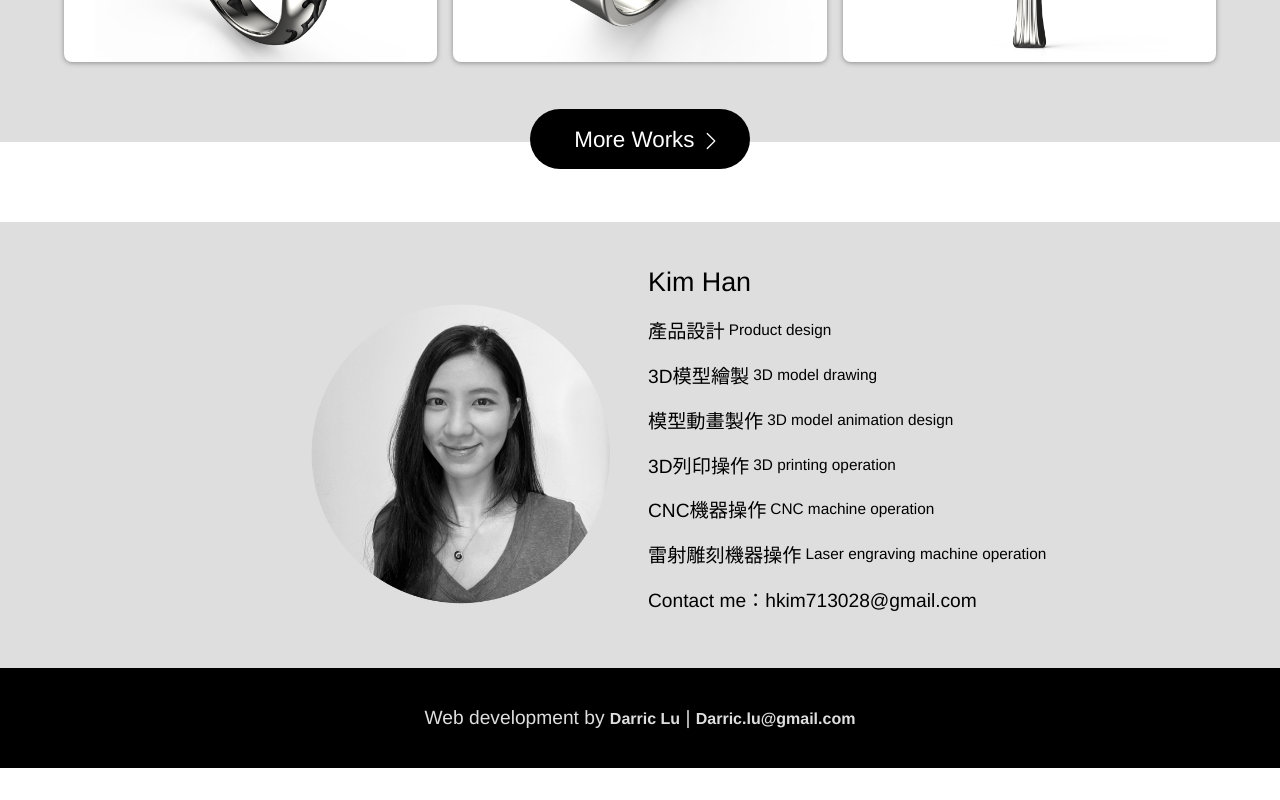
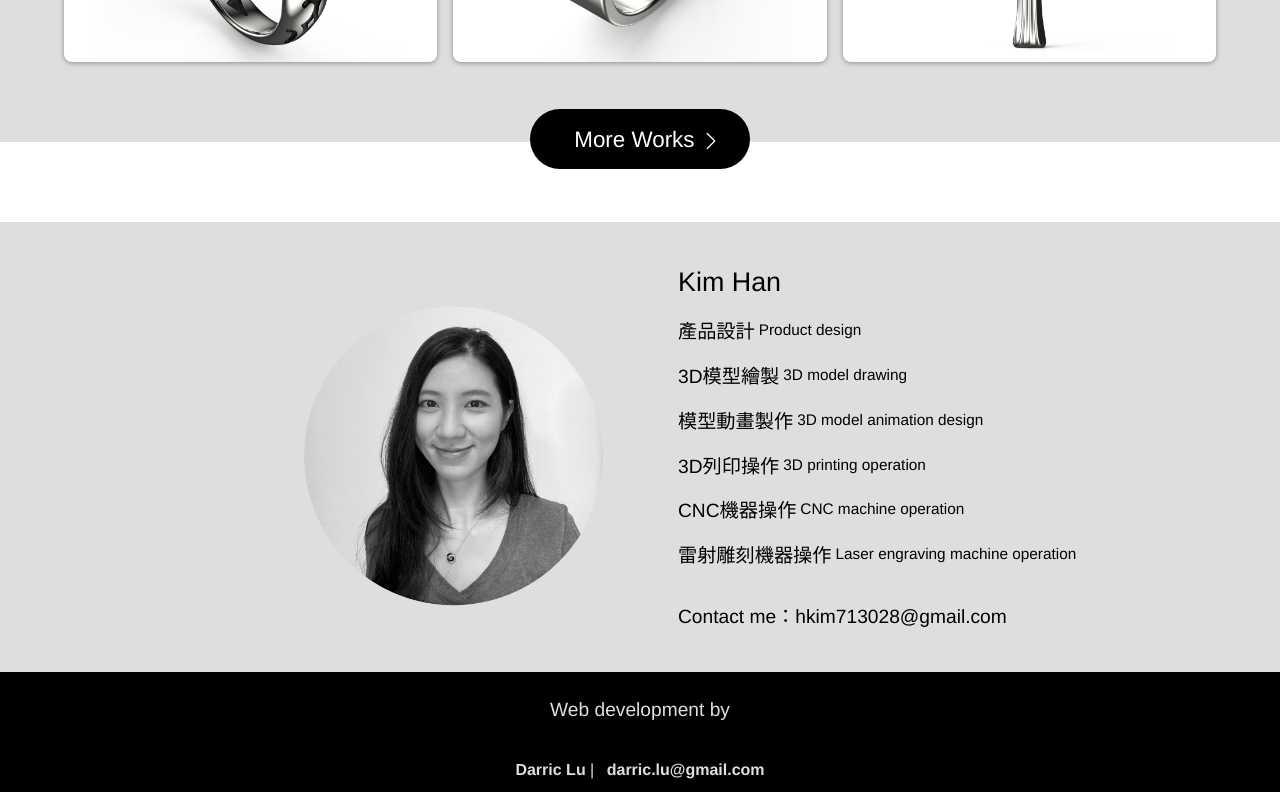
Before and after one commit to Darric-Lu/portfolio-model, a Vue app: page /#/ in a window 1280 px wide. Shown: the part 2664-3464 px from the top of the page. Before the commit the page ends 3433 px from the top, so only its background shows below. Built offline with nearby package versions, Linux system fonts and the light colour scheme.

Commit message:
Optimized

```diff
--- a/src/components/Footer.vue
+++ b/src/components/Footer.vue
@@ -1,7 +1,11 @@
 <template>
-  <div class="bottom-footer">
-    Web development by <a href="https://github.com/Darric-Lu">Darric Lu</a> |
-    <a href="mailto:darric.lu@gmail.com">Darric.lu@gmail.com</a>
+  <div class="bottom-footer pt-2">
+    Web development by
+    <p>
+      <a href="https://github.com/Darric-Lu" class="mt-5">Darric Lu</a>
+      |
+      <a href="mailto:darric.lu@gmail.com" class="ps-2">darric.lu@gmail.com</a>
+    </p>
   </div>
 </template>
 
@@ -9,9 +13,10 @@
 @import "../assets/scss/reset.scss";
 @import "../assets/scss/helper.scss";
 @import "../assets/scss/main.scss";
+
 .bottom-footer {
-  height: 100px;
-  line-height: 100px;
+  height: 120px;
+  line-height: 60px;
   color: $subColor;
   background-color: $mainColor;
   font-size: $mainFontSize;
--- a/src/components/HomeResume.vue
+++ b/src/components/HomeResume.vue
@@ -58,7 +58,7 @@
                 {{ resume[5].positionE }}
               </div>
             </div>
-            <div class="info-text-position">
+            <div class="info-text-position pt-3">
               <div class="info-text-position-main">Contact me：</div>
               <div class="info-text-position-date">
                 <a class="info-text-position-mail" :href="`mailto:` + email">{{
@@ -154,7 +154,7 @@
     justify-content: space-between;
 
     .avatar {
-      margin: 50px 0 0 0;
+      margin: 50px 30px 0 0;
     }
   }
   .info {
```
